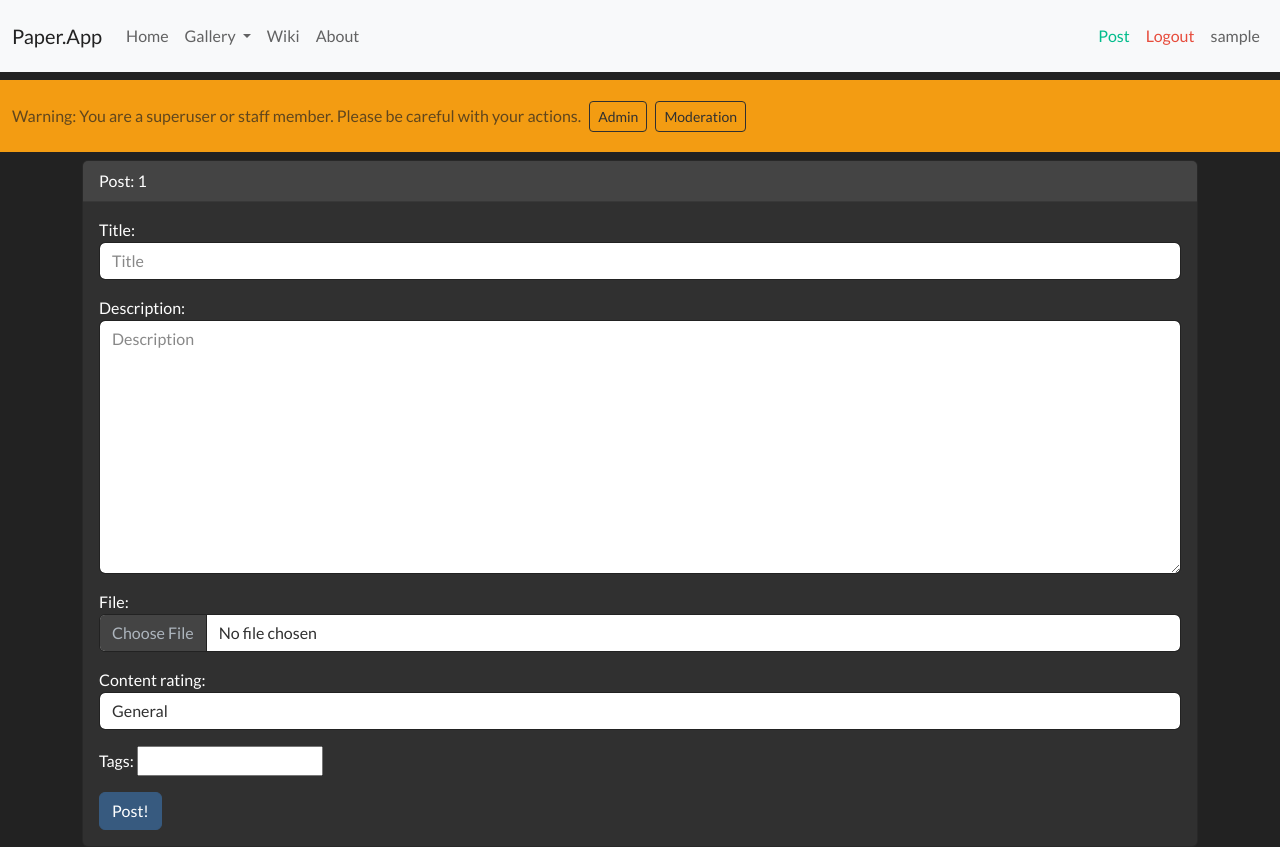
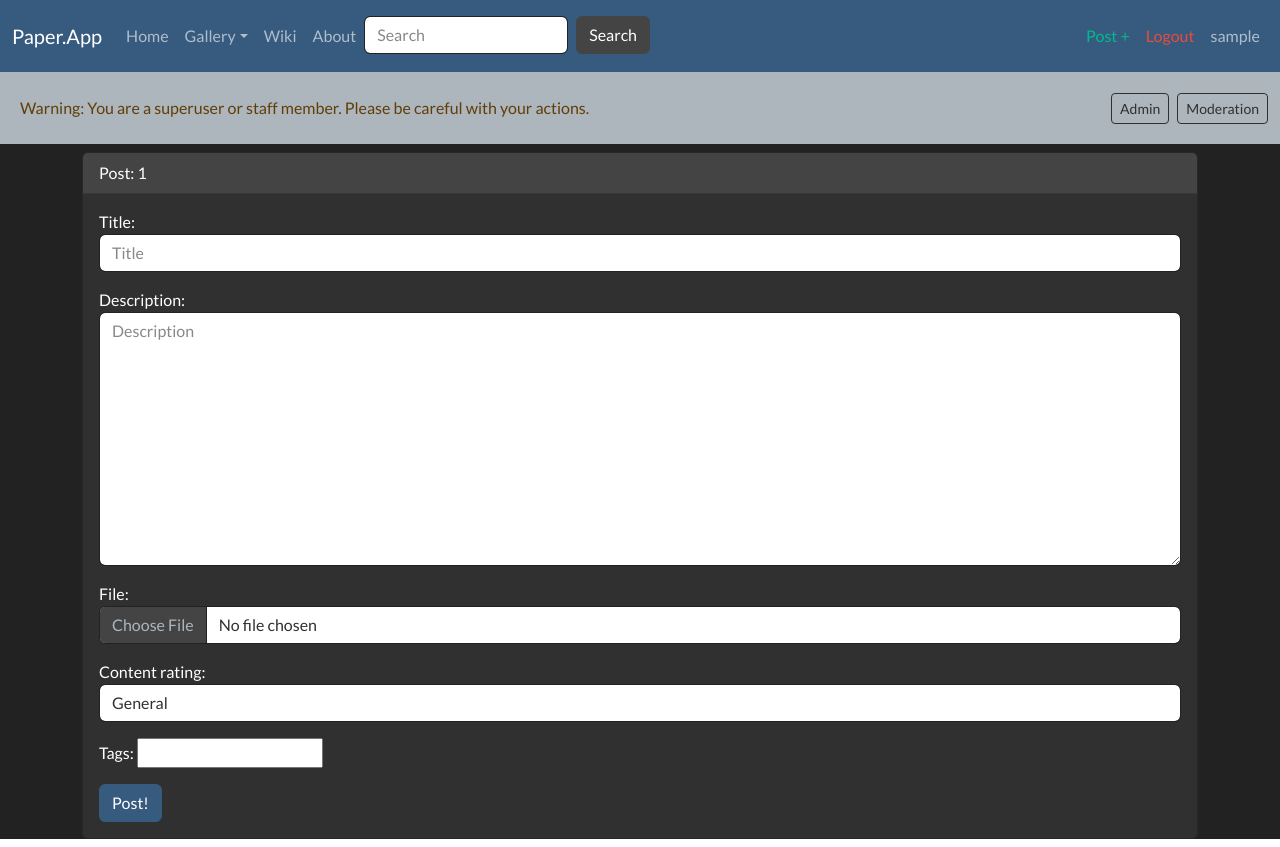
Before and after one commit to ByteMeDirk/paper, a Django app: page /create_post/1/ in a window 1280 px wide. Run offline with Django 4.2, Linux system fonts and the light colour scheme; the visitor is signed in with stand-in values (Sample User, id 1); some libraries are stand-ins or nearby versions.

Commit message:
Upgraded Navbar

```diff
--- a/paperapp/templates/base.html
+++ b/paperapp/templates/base.html
@@ -7,16 +7,19 @@
     <meta charset="utf-8">
     <meta name="viewport" content="width=device-width, initial-scale=1">
     <link rel="stylesheet" href="{% static 'css/bootstrap.min.css' %}">
-    <script src="https://code.jquery.com/jquery-3.7.1.min.js"
-            integrity="sha256-/JqT3SQfawRcv/BIHPThkBvs0OEvtFFmqPF/lYI/Cxo=" crossorigin="anonymous"></script>
 </head>
 <body>
+<script src="https://code.jquery.com/jquery-3.7.1.min.js"
+        integrity="sha256-/JqT3SQfawRcv/BIHPThkBvs0OEvtFFmqPF/lYI/Cxo="
+        crossorigin="anonymous"></script>
+<script src="https://cdn.jsdelivr.net/npm/bootstrap@5.3.3/dist/js/bootstrap.bundle.min.js"
+        integrity="sha384-YvpcrYf0tY3lHB60NNkmXc5s9fDVZLESaAA55NDzOxhy9GkcIdslK1eN7N6jIeHz"
+        crossorigin="anonymous"></script>
+<script src="{% static 'js/multimedia.voting.js' %}"></script>
 {% include 'includes/navbar.html' %}
 <div class="container">
     {% block content %} {% endblock %}
 </div>
 {% include 'includes/toast.global.html' %}
-<script src="{% static 'js/bootstrap.min.js' %}"></script>
-<script src="{% static 'js/multimedia.voting.js' %}"></script>
 </body>
 </html>
--- a/paperapp/templates/includes/navbar.html
+++ b/paperapp/templates/includes/navbar.html
@@ -1,63 +1,88 @@
-<nav class="navbar navbar-expand-lg bg-body-tertiary mb-2">
+<nav class="navbar navbar-expand-lg bg-primary {% if not request.user.is_superuser or not request.user.is_staff %}mb-2{% endif %}"
+     data-bs-theme="dark">
     <div class="container-fluid">
-        <a class="navbar-brand" href="#">Paper.App</a>
-        <button class="navbar-toggler" type="button" data-bs-toggle="collapse" data-bs-target="#navbarNavAltMarkup"
-                aria-controls="navbarNavAltMarkup" aria-expanded="false" aria-label="Toggle navigation">
+        <a class="navbar-brand" href="{% url 'home' %}">Paper.App</a>
+        <button class="navbar-toggler" type="button" data-bs-toggle="collapse" data-bs-target="#navbarColor01"
+                aria-controls="navbarColor01" aria-expanded="false" aria-label="Toggle navigation">
             <span class="navbar-toggler-icon"></span>
         </button>
-        <div class="collapse navbar-collapse" id="navbarNavAltMarkup">
-            <div class="navbar-nav">
-                <a class="nav-link {% if request.path == '/' %}active{% endif %}"
-                   {% if request.path == '/' %}aria-current="page"{% endif %} href="{% url 'home' %}">Home</a>
-                {# Dropdown Gallery #}
-                <div class="nav-item dropdown">
-                    <a class="nav-link dropdown-toggle {% if request.path == '/gallery/' %}active{% endif %}"
-                       {% if request.path == '/gallery/' %}aria-current="page"{% endif %} href="#"
-                       id="navbarDropdownMenuLink" role="button" data-bs-toggle="dropdown" aria-expanded="false">
-                        Gallery
+        <div class="collapse navbar-collapse" id="navbarColor01">
+            <ul class="navbar-nav me-auto">
+                <li class="nav-item">
+                    <a class="nav-link {% if request.path == '/' %}active{% endif %}" href="{% url 'home' %}">
+                        Home
                     </a>
-                    <ul class="dropdown-menu" aria-labelledby="navbarDropdownMenuLink">
-                        <li><a class="dropdown-item" href="{% url 'view_gallery' media_type='image' %}">Images</a></li>
-                        <li><a class="dropdown-item" href="{% url 'view_gallery' media_type='video' %}">Video</a></li>
-                        <li><a class="dropdown-item" href="{% url 'view_gallery' media_type='audio' %}">Audio</a></li>
+                </li>
+                <li class="nav-item dropdown">
+                    <a class="nav-link dropdown-toggle {% if request.path == '/view_gallery/image' or request.path == '/view_gallery/video' or request.path == '/view_gallery/audio' %}active{% endif %}"
+                       data-bs-toggle="dropdown" href="#" role="button"
+                       aria-haspopup="true" aria-expanded="false">Gallery</a>
+                    <div class="dropdown-menu">
+                        <a class="dropdown-item" href="{% url 'view_gallery' media_type='image' %}">Images</a>
+                        <a class="dropdown-item" href="{% url 'view_gallery' media_type='video' %}">Videos</a>
+                        <a class="dropdown-item" href="{% url 'view_gallery' media_type='audio' %}">Audio</a>
+                    </div>
+                </li>
+                <li class="nav-item">
+                    <a class="nav-link {% if request.path == '/wiki/' %}active{% endif %}" href="{% url 'wiki' %}">
+                        Wiki
+                    </a>
+                </li>
+                <li class="nav-item">
+                    <a class="nav-link {% if request.path == '/about/' %}active{% endif %}" href="{% url 'about' %}">
+                        About
+                    </a>
+                </li>
+                <li class="nav-item ml-2">
+                    <form class="d-flex">
+                        <input class="form-control me-sm-2" type="search" placeholder="Search">
+                        <button class="btn btn-secondary my-2 my-sm-0" type="submit">Search</button>
+                    </form>
+                </li>
             </ul>
-                </div>
-                <a class="nav-link {% if request.path == '/wiki/' %}active{% endif %}"
-                   {% if request.path == '/wiki/' %}aria-current="page"{% endif %} href="{% url 'wiki' %}">Wiki</a>
-                <a class="nav-link {% if request.path == '/about/' %}active{% endif %}"
-                   {% if request.path == '/about/' %}aria-current="page"{% endif %} href="{% url 'about' %}">About</a>
-            </div>
-            {# Float Right Navbar Buttons #}
-            <div class="navbar-nav ms-auto">
+            <ul class="navbar-nav ms-auto">
+                <li class="nav-item">
                     <a class="nav-link text-success {% if request.path == '/select_post_type/' %}active{% endif %}"
-                   {% if request.path == '/select_post_type/' %}aria-current="page"{% endif %}
-                   href="{% url 'select_post_type' %}">Post</a>
+                       href="{% url 'select_post_type' %}">Post +</a>
+                </li>
                 {% if request.user.is_authenticated %}
+                    <li class="nav-item">
                         <a class="nav-link text-danger" href="{% url 'logout' %}">Logout</a>
+                    </li>
+                    <li class="nav-item">
                         <a class="nav-link {% if request.path == '/profile/' %}active{% endif %}"
-                       {% if request.path == '/profile/' %}aria-current="page"{% endif %}
                            href="{% url 'profile' %}">{{ request.user }}</a>
+                    </li>
                 {% else %}
-                    <a class="nav-link text-primary" href="{% url 'login' %}">Login</a>
+                    <li class="nav-item">
+                        <a class="nav-link " href="{% url 'login' %}">Login</a>
+                    </li>
+                    <li class="nav-item">
                         <a class="nav-link" href="{% url 'signup' %}">Signup</a>
+                    </li>
                 {% endif %}
-            </div>
+            </ul>
         </div>
     </div>
 </nav>
-
 {% if request.user.is_superuser or request.user.is_staff %}
-    <nav class="navbar bg-warning mb-2">
-        <form class="container-fluid justify-content-start">
-         <span class="navbar-text me-2">
+<nav class="navbar navbar-expand bg-light mb-2" data-bs-theme="light">
+    <div class="container-fluid">
+        <div class="collapse navbar-collapse" id="navbarColor03">
+            <ul class="navbar-nav me-auto">
+                <li class="nav-item">
+                    <a class="nav-link text-warning-emphasis">
                         Warning: You are a superuser or staff member. Please be careful with your actions.
-         </span>
+                    </a>
+                </li>
+            </ul>
             {% if request.user.is_superuser %}
                 <a class="btn btn-sm btn-outline-dark me-2" href="{% url 'admin:index' %}">Admin</a>
             {% endif %}
             {% if request.user.is_staff %}
                 <a class="btn btn-sm btn-outline-dark" href="#">Moderation</a>
             {% endif %}
-        </form>
+        </div>
+    </div>
 </nav>
 {% endif %}
--- a/paperapp/templates/includes/toast.global.html
+++ b/paperapp/templates/includes/toast.global.html
@@ -1,14 +1,8 @@
 {% if messages %}
     {% for message in messages %}
-        <div class="bottom-right-toast toast align-items-center text-bg-primary border-0" role="alert"
-             aria-live="assertive"
-             aria-atomic="true">
-            <div class="d-flex">
-                <div class="toast-body">
-                    {{ message }}
-                </div>
-                <button type="button" class="btn-close btn-close-white me-2 m-auto" data-bs-dismiss="toast"
-                        aria-label="Close"></button>
+        <div class="toast show bottom-right-toast" role="alert" aria-live="assertive" aria-atomic="true">
+            <div class="toast-body">
+                {{ message }}
             </div>
         </div>
     {% endfor %}
@@ -18,7 +12,7 @@
 <script>
     var toastElList = [].slice.call(document.querySelectorAll('.toast'))
     var toastList = toastElList.map(function (toastEl) {
-        return new bootstrap.Toast(toastEl, {delay: 5000}) // Set delay to 5000 milliseconds
+        return new bootstrap.Toast(toastEl, {delay: 5000, autohide: true}) // Set delay to 5000 milliseconds and autohide to true
     })
     toastList.forEach(toast => toast.show());
 </script>
```
Lines whose indentation alone changed are shown as unchanged.
